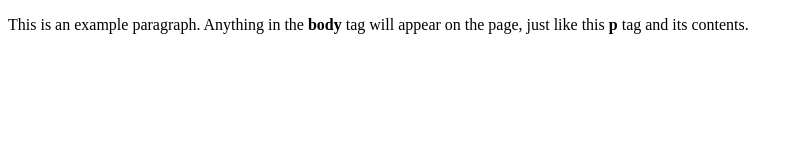
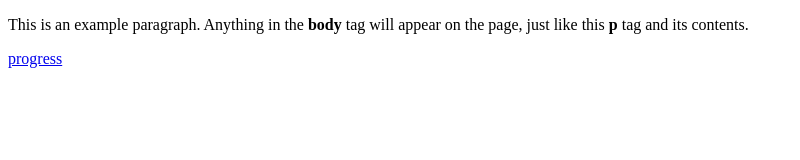
Before and after one commit to phillongworth/phillongworth.github.io, a plain HTML site: page index.html in a window 1280 px wide. Shown: the whole page, without its empty margins (0-800 px from the left). Drawn offline with Linux system fonts and the light colour scheme.

Commit message:
Update index.html

```diff
--- a/index.html
+++ b/index.html
@@ -3,7 +3,7 @@
   <head>
     <title>This is the title of the webpage!</title>
   </head>
-  <body>
-    <p>This is an example paragraph. Anything in the <strong>body</strong> tag will appear on the page, just like this <strong>p</strong> tag and its contents.</p>
+  <body>    <p>This is an example paragraph. Anything in the <strong>body</strong> tag will appear on the page, just like this <strong>p</strong> tag and its contents.</p>
+    <a href="/progress.html">progress</a>
   </body>
 </html>
```
